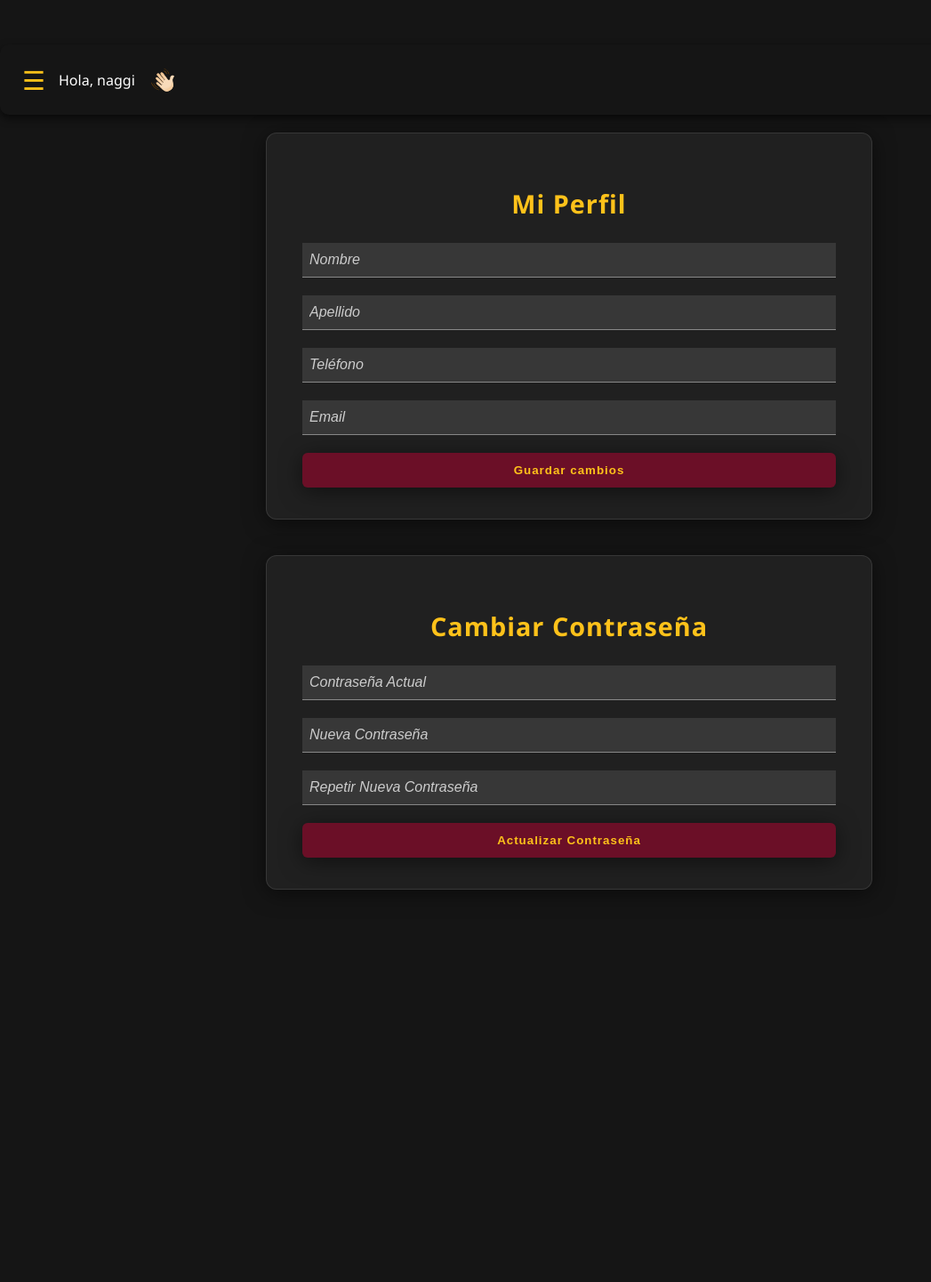
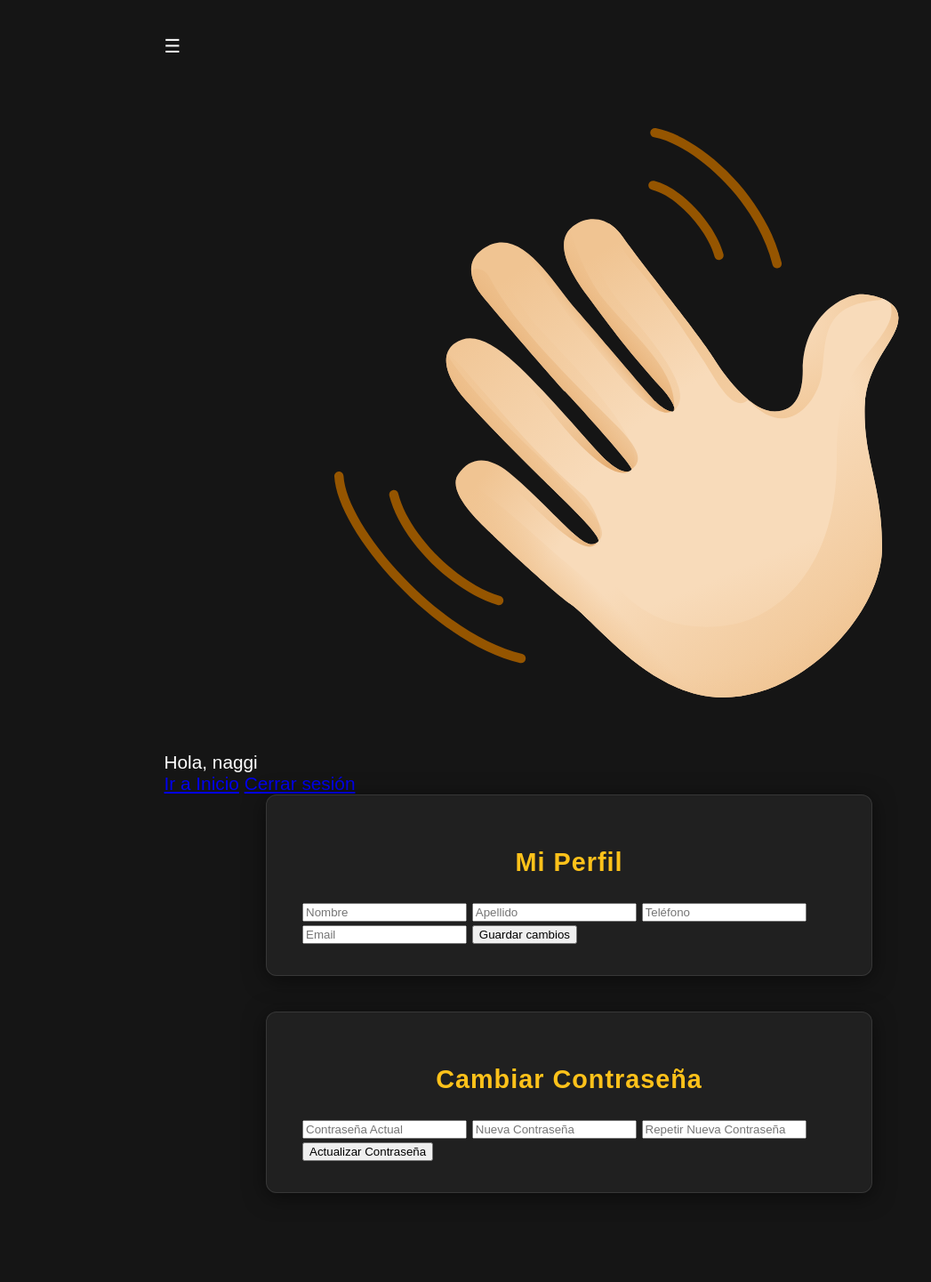
Before and after one commit to nagginico/Sistema-fidelizacion, a Django app: page /perfil/ in a window 1280 px wide. Shown: the whole page at 89% size, without its empty margins (0-1047 px from the left). Before the commit the page ends 1000 px from the top, so only its background shows below. Run offline with Django 5.2, Linux system fonts and the light colour scheme; a user stored in the database is signed in; data comes from the database, SQL or seed files in the repository.

Commit message:
Re push css

```diff
--- a/fid/core/middleware.py
+++ b/fid/core/middleware.py
@@ -2,7 +2,7 @@ from django.shortcuts import redirect
 from django.urls import reverse
 
 class LoginRequiredMiddleware:
-    """Redirige a login si el usuario no está autenticado y no está en una URL pública."""
+    """Redirige a login si el usuario no está autenticado y no está en una URL publica."""
     def __init__(self, get_response):
         self.get_response = get_response
 
--- a/fid/core/static/core/css/style.css
+++ b/fid/core/static/core/css/style.css
@@ -1,375 +1,5 @@
 body {
-  background: #151515;
-  min-height: 100vh;
-  font-family: 'Segoe UI', Arial, sans-serif;
-  margin: 0;
-}
-
-.login-c {
-  min-height: 100vh;
-  display: flex;
-  justify-content: center;
-  align-items: center;
-  background: #151515;
-  padding: 20px;
-  box-sizing: border-box;
-}
-
-/* login-registro */
-.login-container {
-  background-color: rgba(255, 255, 255, 0.05);
-  border: 1px solid rgba(255, 255, 255, 0.1);
-  border-radius: 12px;
-  padding: 35px 40px;
-  width: 100%;
-  max-width: 400px;
-  box-shadow: 0 4px 25px rgba(0, 0, 0, 0.5);
-  margin-bottom: 40px;
-  text-align: center;
-  color: #F2F2F2;
-}
-
-/* logo estacion*/
-.login-logo {
-  width: 120px;
-  height: 120px;
-  margin: 0 auto 10px auto;
-  border-radius: 10%;
-  display: flex;
-  align-items: center;
-  justify-content: center;
-}
-
-.login-logo img {
-  width: 100px;
-  height: 100px;
-  object-fit: contain;
-}
-
-.login-container h2 {
-  margin-bottom: 25px;
-  font-weight: 500;
-  letter-spacing: 1px;
-  margin-top: 1px;
-  color: #ffc21a;
-}
-
-/* formulario */
-form {
-  display: flex;
-  flex-direction: column;
-  text-align: left;
-}
-
-label {
-  font-weight: 500;
-  font-size: 0.95rem;
-  margin-bottom: 5px;
-  color: #d1d1d1;
-}
-
-input {
-  background-color: rgba(255, 255, 255, 0.1);
-  border: none;
-  border-bottom: 1px solid #888;
-  padding: 10px 8px;
-  color: #fff;
-  font-size: 1rem;
-  margin-bottom: 20px;
-  transition: all 0.3s ease;
-}
-
-input::placeholder {
-  color: #ccc;
-  font-style: italic;
-}
-
-input:focus {
-  outline: none;
-  border-bottom: 1px solid #ffc21a;
-  background-color: rgba(255, 255, 255, 0.15);
-}
-
-/* botones */
-button,
-.btn {
-  background-color: rgba(120, 12, 40, 0.85);
-  padding: 12px 20px;
-  border-radius: 6px;
-  font-weight: 700;
-  color: #ffc21a;
-  border: none;
-  cursor: pointer;
-  transition: all 0.3s ease;
-  letter-spacing: 1px;
-  box-shadow: 0 4px 25px rgba(0, 0, 0, 0.5)
-}
-
-button:hover,
-.btn:hover {
-  background-color: #ffc21a;
-  color: #151515;
-  transform: translateY(-2px);
-}
-
-/* mensaje error */
-.alert-error,
-p strong {
-  display: inline-block;
-  background-color: rgba(255, 0, 0, 0.2);
-  padding: 6px 10px;
-  border-radius: 5px;
-  color: #fff;
-  font-weight: bold;
-}
-
-.login-container p {
-  margin-top: 25px;
-  color: #ccc;
-  font-size: 0.9rem;
-}
-
-.login-container a {
-  color: #ffc21a;
-  text-decoration: none;
-  font-weight: bold;
-}
-
-.login-container a:hover {
-  text-decoration: underline;
-}
-
-@media (max-width: 500px) {
-  .login-container {
-    padding: 35px 25px;
-    max-width: 90%;
-  }
-
-  .login-logo {
-    width: 70px;
-    height: 70px;
-  }
-
-  .login-logo img {
-    width: 45px;
-    height: 45px;
-  }
-}
-
-.footer {
-  position: relative;
-  margin-top: auto;
-  padding: 15px 20px;
-  text-align: left;
-  bottom: 15px;
-  left: 20px;
-  color: #ffffff;
-  font-size: 0.9rem;
-  font-weight: 500;
-  letter-spacing: 0.5px;
-  opacity: 0.85;
-  z-index: 1000;
-}
-
-.footer p {
-  margin: 0;
-}
-
-.footer:hover {
-  opacity: 1;
-}
-
-
-
-
-
-
-
-
-/*  inicio */
-
-.inicio-container {
-    color: #ffc21a;
-    font-size: 20px;
-    width: 100%;
-    min-height: 100vh;
-    flex: 1;
-    display: flex;
-    flex-direction: column;
-    align-items: center;
-    background:#151515;
-    padding-bottom: 40px;
-    box-sizing: border-box;
-    font-family: 'Segoe UI', Arial, sans-serif;
-}
-
-.header {
-    width: 100%;
-    display: flex;
-    justify-content: space-between;
-    align-items: center;
-    background-color: #151515;
-    padding: 15px 20px;
-    border-radius: 10px;
-    box-shadow: 0 4px 10px rgba(0, 0, 0, 0.6);
-    position: relative;
-    margin-top: 10px;
-    margin-bottom: 20px;
-}
-
-.header-left {
-    display: flex;
-    align-items: center;
-    gap: 10px;
-}
-
-.menu-icon {
-    font-size: 29px;
-    cursor: pointer;
-    color: #ffc21a;
-    transition: color 0.3s;
-    margin: 5px;
-}
-
-.menu-icon:hover {
-    color: #999;
-}
-
-.user-name {
-    font-size: 1.1rem;
-    font-weight: 500;
-}
-
-/* menu */
-.dropdown {
-    position: absolute;
-    top: 60px;
-    left: 20px;
-    background-color: rgba(65, 62, 64, 0.95);
-    border-radius: 10px;
-    box-shadow: 0 4px 10px rgba(0, 0, 0, 0.6);
-    display: none;
-    flex-direction: column;
-    width: 180px;
-    z-index: 999;
-}
-
-.dropdown a {
-    color: #fff;
-    text-decoration: none;
-    padding: 12px 20px;
-    display: block;
-    transition: background 0.3s;
-    font-size: 0.95rem;
-}
-
-.dropdown a:hover {
-    background-color: #780C28;
-}
-
-.dropdown.active {
-    display: flex;
-}
-
-
-/* puntos */
-.score-container {
-    display: flex;
-    justify-content: center;
-    gap: 20px;
-    margin-top: 35px;
-    flex-wrap: wrap;
-    width: 95%;
-}
-
-.score-box {
-    /*background-color: #780C28;*/
-    background-color: rgba(120, 12, 40, 0.85);
-    padding: 20px 30px;
-    border-radius: 10px;
-    min-width: 230px;
-    text-align: center;
-    box-shadow: 0 2px 10px rgba(0, 0, 0, 0.5);
-    flex: 1;
-    max-width: 900px;
-}
-
-.score-box h3 {
-    color: #ffffff;
-    margin-bottom: 10px;
-    font-size: 1.3rem;
-}
-
-.score-box p {
-    font-size: 1.6rem;
-    color: #ffffff;
-    font-weight: bold;
-}
-
-/* ranking */
-.ranking {
-
-    width: 92%;
-    background-color: #151515;
-    border-radius: 10px;
-    padding: 20px;
-}
-
-.ranking h2 {
-    text-align: center;
-    margin-bottom: 20px;
-    color: #ffc21a;
-    letter-spacing: 0.5px;
-}
-
-.ranking table {
-    width: 100%;
-    border-collapse: separate;
-    border-spacing: 0;
-    color: #ffffff;
-    font-size: 0.95rem;
-}
-
-.ranking th, .ranking td {
-    padding: 12px;
-    text-align: center;
-    border: 1px solid #423f40;
-}
-
-.ranking th {
-    background-color: rgba(120, 12, 40, 0.85);
-    color: #ffc21a;
-    border: 1px solid #423f40;
-}
-
-/* icono saludo */
-
-.icon-hand {
-    width: 32px;
-    height: 32px;
-    margin-left: 5px;
-    display: flex;
-    align-items: center;
-    justify-content: center;
-}
-
-.icon-hand img {
-    width: 100%;
-    height: 100%;
-    object-fit: contain;
-}
-
-/*icono copa*/
-
-.titulo-posicion {
-    display: flex;
-    align-items: center;
-    justify-content: center;
-    gap: 8px;
-    margin-bottom: 10px;
-}
-
-.titulo-posicion h3 {
+    font-family: Arial, sans-serif;
     margin: 0;
     font-size: 1.3rem;
     color: #151515;
```
